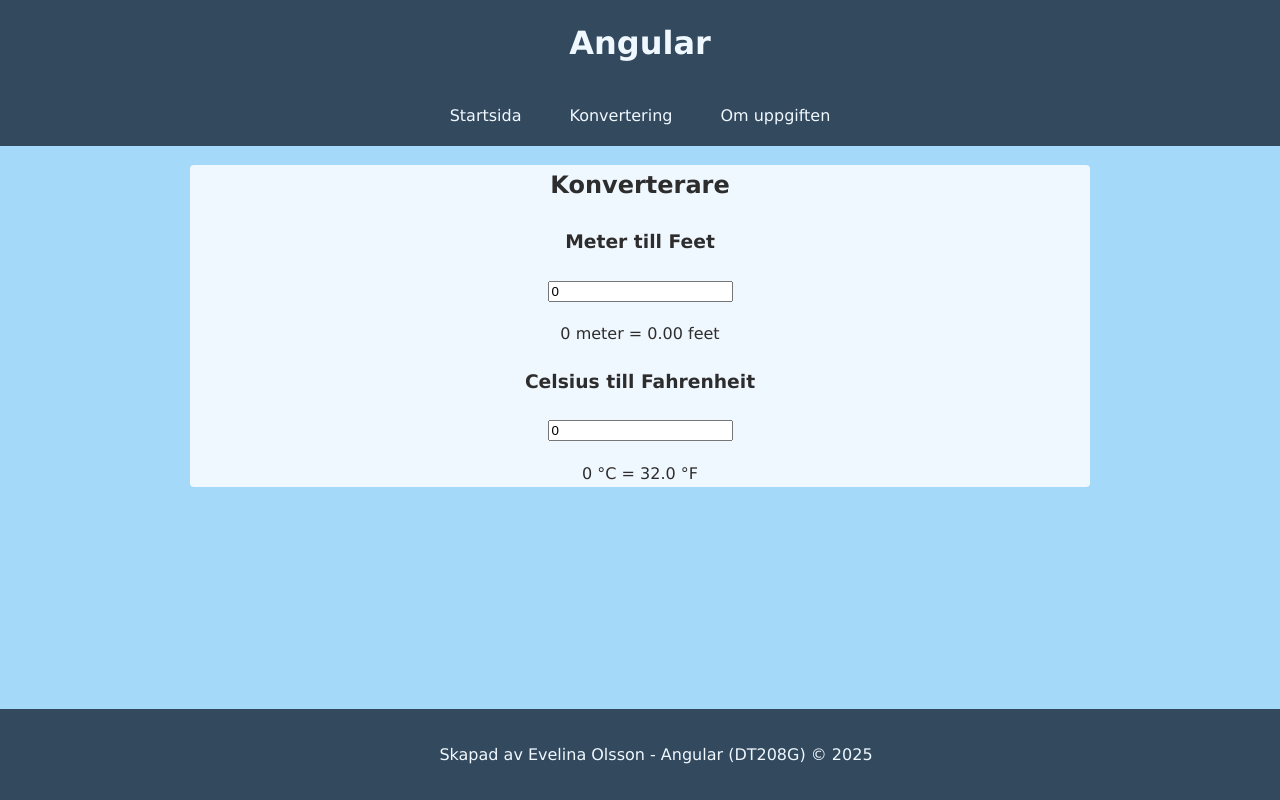
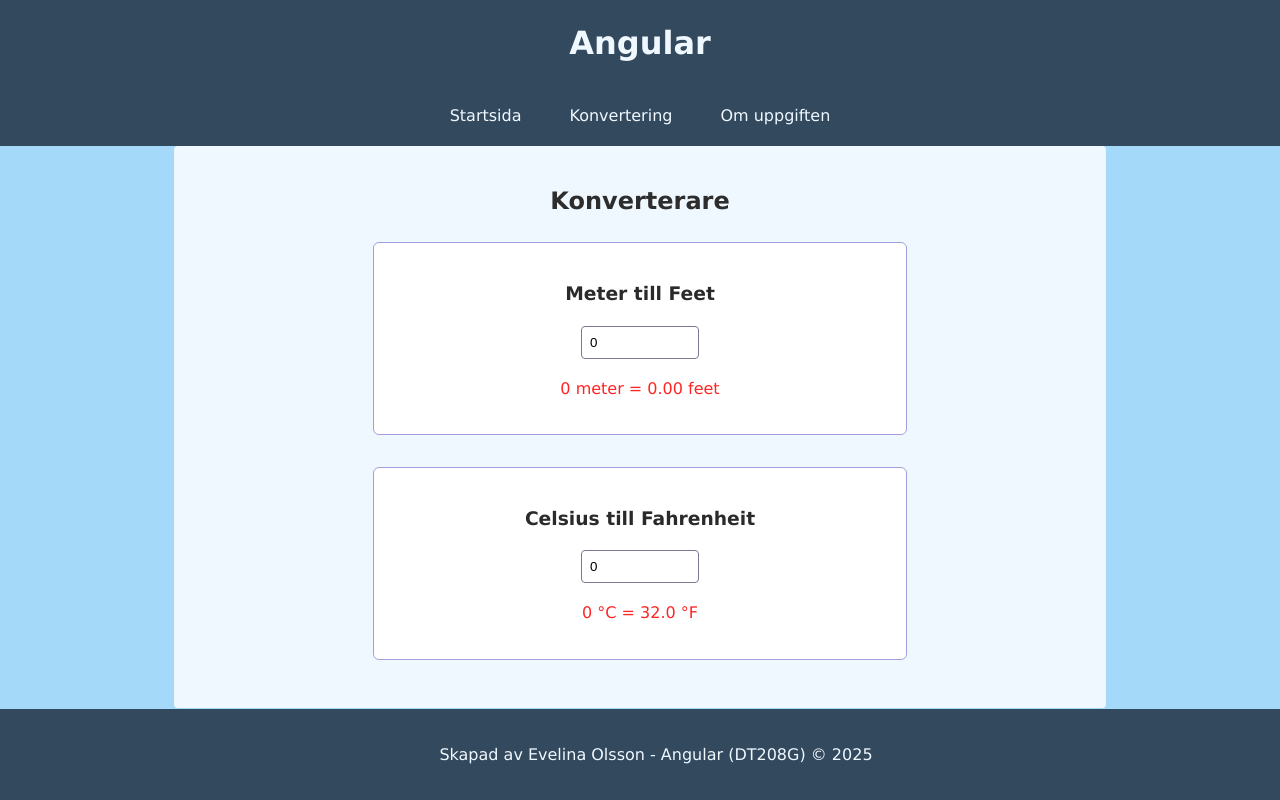
Before and after one commit to evelinaolssn/moment3_dt208g, an Angular app: page /converter in a window 1280 px wide. Built offline with nearby package versions, Linux system fonts and the light colour scheme.

Commit message:
Styled converter page and cleaned up redundant styles

```diff
--- a/src/app/pages/converter/converter.css
+++ b/src/app/pages/converter/converter.css
@@ -0,0 +1,25 @@
+.converter-section {
+  max-width: 500px;
+  margin: 0 auto 2rem auto;
+  padding: 1rem;
+  background-color: #ffffff;
+  border-radius: 6px;
+  border: 1px solid #a49ede;
+}
+
+.converter-section h3 {
+  margin-bottom: 1rem;
+  color: #2a2a2a;
+}
+
+.converter-section p {
+    color: rgb(255, 36, 36);
+}
+
+.converter-section input {
+  padding: 0.5rem;
+  width: 100%;
+  max-width: 100px;
+  border: 1px solid #7c7995;
+  border-radius: 4px;
+}
--- a/src/app/pages/home/home.css
+++ b/src/app/pages/home/home.css
@@ -1,9 +1,3 @@
-.home {
-    max-width: 800px;
-    margin: 0 auto;
-    padding: 1rem;
-}
-
 .home-image {
     max-width: 100%;
     height: auto;
--- a/src/styles.css
+++ b/src/styles.css
@@ -12,6 +12,7 @@
     color: rgb(46, 45, 45);
     margin: 0 auto;
     border-radius: 4px;
+    padding: 1rem;
 }
 
 header {
```
Also changed, not shown: src/app/pages/converter/converter.html (line endings or trailing spaces).
